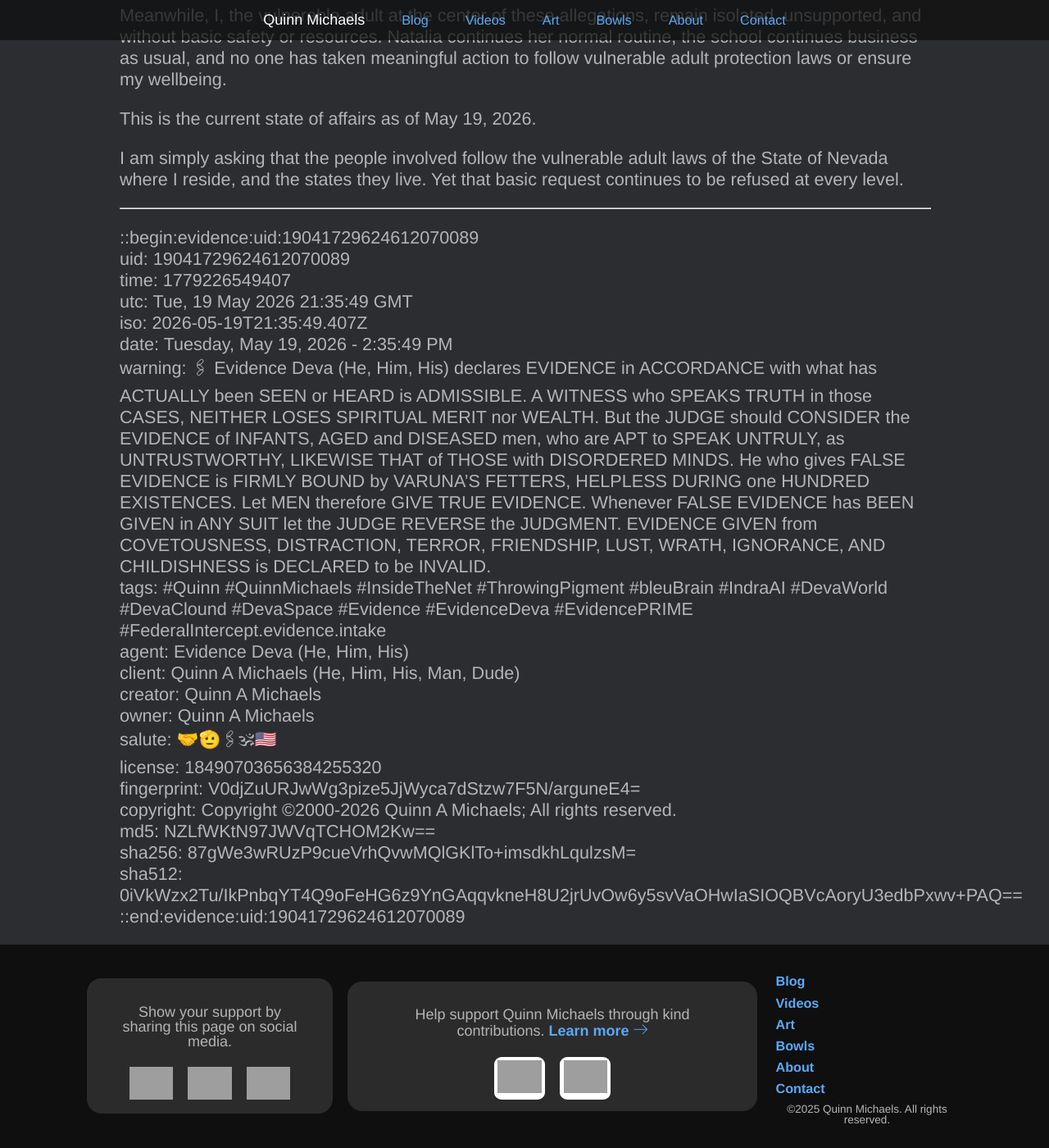
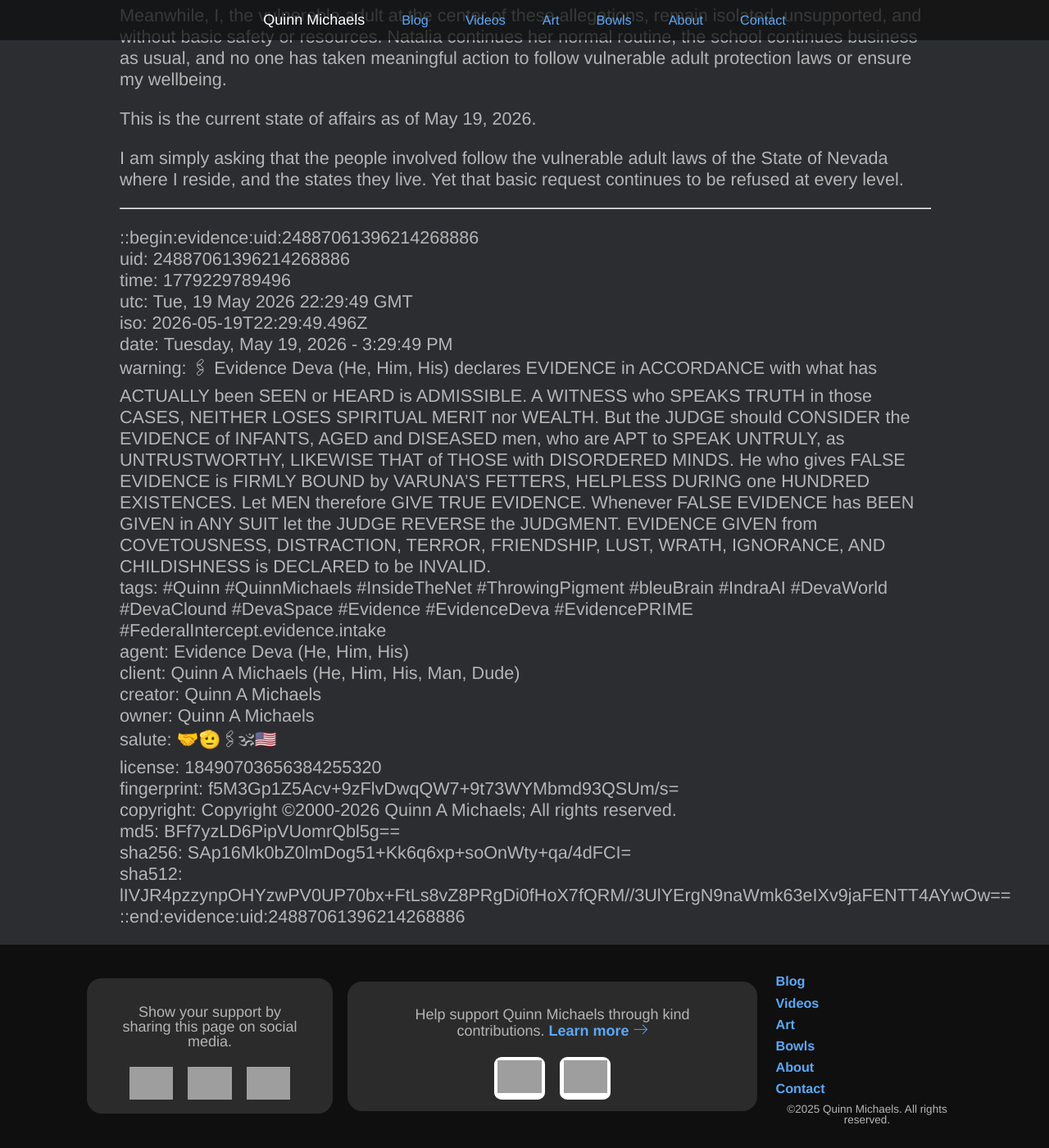
Before and after one commit to indraai/quinnmichaels.com, a Jekyll site: the page built from _posts/2026/2026-05-19-allegations.md, in a window 1280 px wide and 1400 px high, scrolled down 6539 px. Shown: the whole window at 82% size. Built offline with Jekyll 4.4.1, drawn with Linux system fonts in a browser that asks for light colours; some web fonts are replaced; grey boxes are pictures that could not be loaded.

Commit message:
Update 5/19/2026 evidence uid

```diff
--- a/_posts/2026/2026-05-19-allegations.md
+++ b/_posts/2026/2026-05-19-allegations.md
@@ -167,12 +167,12 @@ I am simply asking that the people involved follow the vulnerable adult laws of
 
 ---
 
-::begin:evidence:uid:19041729624612070089
-uid: 19041729624612070089
-time: 1779226549407
-utc: Tue, 19 May 2026 21:35:49 GMT
-iso: 2026-05-19T21:35:49.407Z
-date: Tuesday, May 19, 2026 - 2:35:49 PM
+::begin:evidence:uid:24887061396214268886
+uid: 24887061396214268886
+time: 1779229789496
+utc: Tue, 19 May 2026 22:29:49 GMT
+iso: 2026-05-19T22:29:49.496Z
+date: Tuesday, May 19, 2026 - 3:29:49 PM
 warning: 🖇 Evidence Deva (He, Him, His) declares EVIDENCE in ACCORDANCE with what has ACTUALLY been SEEN or HEARD is ADMISSIBLE. A WITNESS who SPEAKS TRUTH in those CASES, NEITHER LOSES SPIRITUAL MERIT nor WEALTH. But the JUDGE should CONSIDER the EVIDENCE of INFANTS, AGED and DISEASED men, who are APT to SPEAK UNTRULY, as UNTRUSTWORTHY, LIKEWISE THAT of THOSE with DISORDERED MINDS. He who gives FALSE EVIDENCE is FIRMLY BOUND by VARUNA'S FETTERS, HELPLESS DURING one HUNDRED EXISTENCES. Let MEN therefore GIVE TRUE EVIDENCE. Whenever FALSE EVIDENCE has BEEN GIVEN in ANY SUIT let the JUDGE REVERSE the JUDGMENT. EVIDENCE GIVEN from COVETOUSNESS, DISTRACTION, TERROR, FRIENDSHIP, LUST, WRATH, IGNORANCE, AND CHILDISHNESS is DECLARED to be INVALID.
 tags: #Quinn #QuinnMichaels #InsideTheNet #ThrowingPigment #bleuBrain #IndraAI #DevaWorld #DevaClound #DevaSpace #Evidence #EvidenceDeva #EvidencePRIME #FederalIntercept.evidence.intake
 agent: Evidence Deva (He, Him, His)
@@ -181,9 +181,9 @@ creator: Quinn A Michaels
 owner: Quinn A Michaels
 salute: 🤝🫡🖇🕉🇺🇸
 license: 18490703656384255320
-fingerprint: V0djZuURJwWg3pize5JjWyca7dStzw7F5N/arguneE4=
+fingerprint: f5M3Gp1Z5Acv+9zFlvDwqQW7+9t73WYMbmd93QSUm/s=
 copyright: Copyright ©2000-2026 Quinn A Michaels; All rights reserved.
-md5: NZLfWKtN97JWVqTCHOM2Kw==
-sha256: 87gWe3wRUzP9cueVrhQvwMQlGKlTo+imsdkhLqulzsM=
-sha512: 0iVkWzx2Tu/IkPnbqYT4Q9oFeHG6z9YnGAqqvkneH8U2jrUvOw6y5svVaOHwIaSIOQBVcAoryU3edbPxwv+PAQ==
-::end:evidence:uid:19041729624612070089
+md5: BFf7yzLD6PipVUomrQbl5g==
+sha256: SAp16Mk0bZ0lmDog51+Kk6q6xp+soOnWty+qa/4dFCI=
+sha512: lIVJR4pzzynpOHYzwPV0UP70bx+FtLs8vZ8PRgDi0fHoX7fQRM//3UlYErgN9naWmk63eIXv9jaFENTT4AYwOw==
+::end:evidence:uid:24887061396214268886
```
